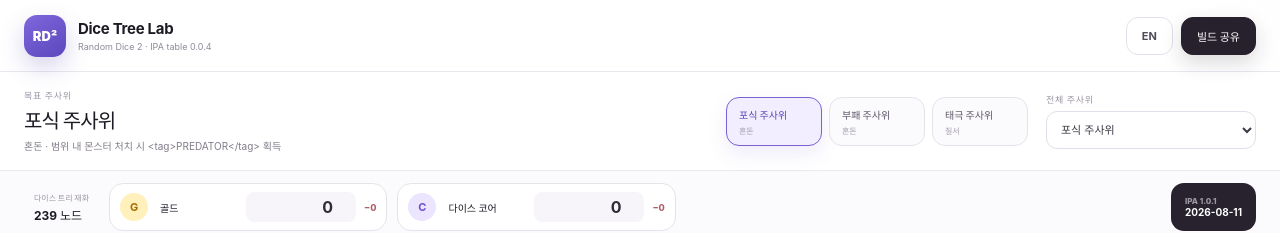
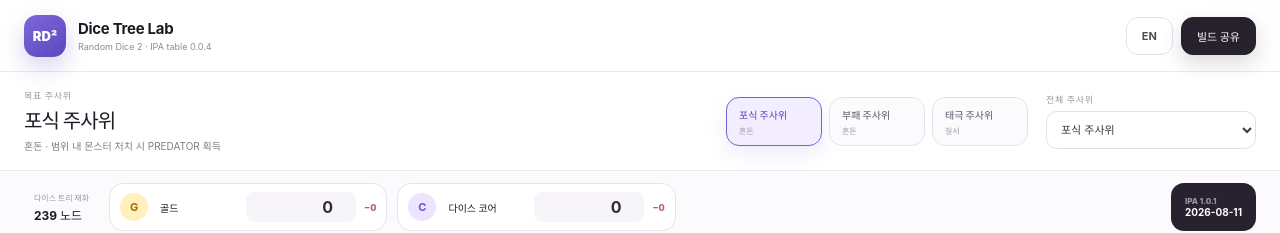
Before and after one commit to woo642778-art/dicetree, a React (Vite) app: page / in a window 1280 px wide. Shown: the top 233 px of the page. Built offline with nearby package versions, Linux system fonts and the light colour scheme.

Commit message:
fix: strip internal rich-text tags from player-facing dice copy

```diff
--- a/src/game-data/rd2ExtractedData.ts
+++ b/src/game-data/rd2ExtractedData.ts
@@ -28,6 +28,21 @@ function text(ko: unknown, en: unknown) {
   return { ko: String(ko ?? ""), en: String(en ?? "") };
 }
 
+function stripGameMarkup(value: unknown) {
+  return String(value ?? "")
+    .replace(/<br\s*\/?\s*>/gi, " ")
+    .replace(/<tag>(.*?)<\/tag>/gi, "$1")
+    .replace(/<color=[^>]+>/gi, "")
+    .replace(/<\/color>/gi, "")
+    .replace(/<[^>]+>/g, "")
+    .replace(/\s+/g, " ")
+    .trim();
+}
+
+function plainText(ko: unknown, en: unknown) {
+  return { ko: stripGameMarkup(ko), en: stripGameMarkup(en) };
+}
+
 const treeRows = [
   ...treePart1, ...treePart2, ...treePart3, ...treePart4, ...treePart5, ...treePart6, ...treePart7,
 ] as readonly Raw[];
@@ -43,8 +58,8 @@ const dice = diceRows.map((r) => ({
   attackInterval: Number(r[13]), attackIntervalUpgradeAdd: Number(r[14]),
   bossAttackPercent: Number(r[15]), bossAttackPercentUpgradeAdd: Number(r[16]),
   cooldown: Number(r[17]), cooldownLevelAdd: Number(r[18]), projectileAbilityId: String(r[19]),
-  skillKinds: r[20] as readonly string[], name: text(r[21], r[22]), description: text(r[23], r[24]),
-  level7Description: text(r[25], r[26]),
+  skillKinds: r[20] as readonly string[], name: text(r[21], r[22]), description: plainText(r[23], r[24]),
+  level7Description: plainText(r[25], r[26]),
 }));
 const diceById = new Map(dice.map((entry) => [entry.numericId, entry]));
 
@@ -52,22 +67,22 @@ const runes = runeRows.map((r) => ({
   id: Number(r[0]), kind: String(r[1]), grade: String(r[2]), use: Boolean(r[3]), maxRank: Number(r[4]),
   value1: Number(r[5]), value1RankAdd: Number(r[6]), value2: Number(r[7]), value2RankAdd: Number(r[8]),
   duration: Number(r[9]), durationRankAdd: Number(r[10]), diceType: String(r[11]), family: String(r[12]),
-  name: text(r[13], r[14]), description: text(r[15], r[16]),
+  name: text(r[13], r[14]), description: plainText(r[15], r[16]),
 }));
 const runeById = new Map(runes.map((entry) => [entry.id, entry]));
 
 const passives = passiveRows.map((r) => ({
   numericId: Number(r[0]), kind: String(r[1]), family: String(r[2]), groupInternal: String(r[3]),
   maxRank: Number(r[4]), value: Number(r[5]), valueRankAdd: Number(r[6]), valueType: String(r[7]),
-  name: text(r[8], r[9]), description: text(r[10], r[11]),
+  name: text(r[8], r[9]), description: plainText(r[10], r[11]),
 }));
 const passiveById = new Map(passives.map((entry) => [entry.numericId, entry]));
 
 const perks = (perkPart1 as readonly Raw[]).map((r) => ({
   numericId: Number(r[0]), kind: String(r[1]), family: String(r[2]), groupInternal: String(r[3]),
   maxCount: Number(r[4]), startDelay: Number(r[5]), delay: Number(r[6]), passiveId: Number(r[7]),
-  name: text(r[8], r[9]), description: text(r[10], r[11]), passiveDescription: text(r[12], r[13]),
-  flavor: text(r[14], r[15]),
+  name: text(r[8], r[9]), description: plainText(r[10], r[11]), passiveDescription: plainText(r[12], r[13]),
+  flavor: plainText(r[14], r[15]),
 }));
 const perkById = new Map(perks.map((entry) => [entry.numericId, entry]));
 
```
